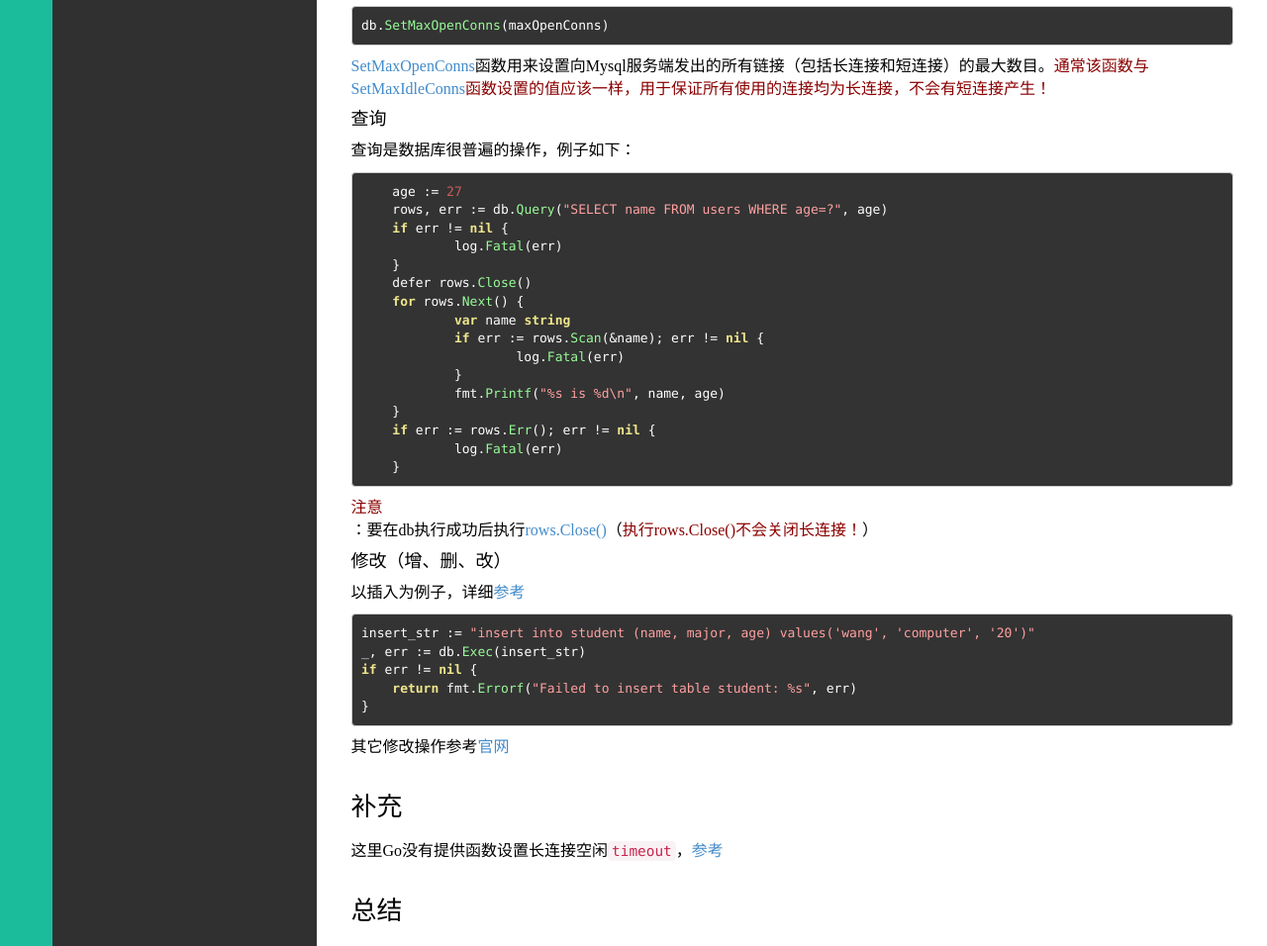
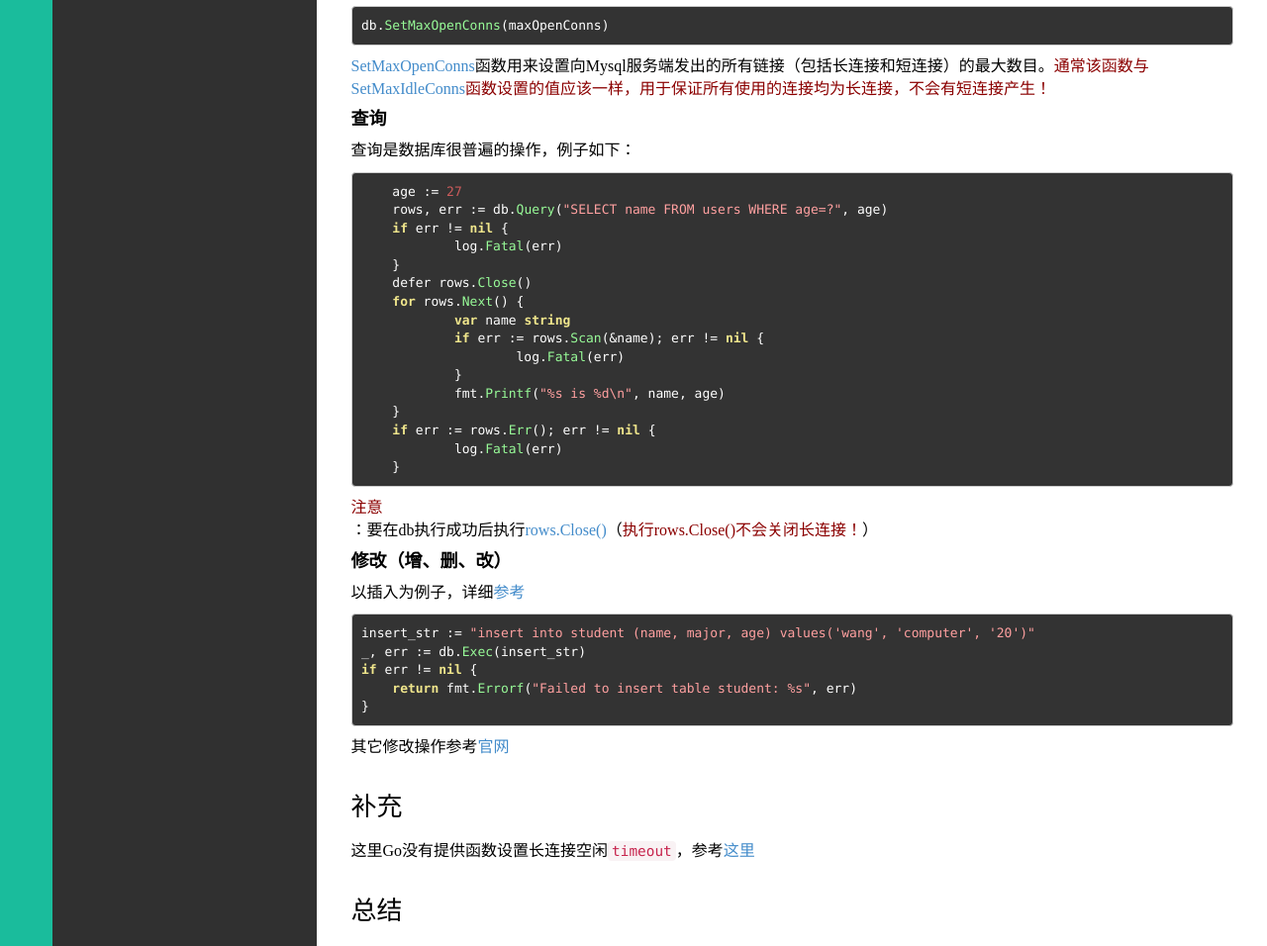
Before and after one commit to duyanghao/duyanghao.github.io, a Jekyll site: the page built from _posts/技术/2016-10-22-go-mysql.md, in a window 1280 px wide. Shown: the part 2682-3638 px from the top of the page at 99% size. Built offline with Jekyll 4.4.1, drawn with Linux system fonts in a browser that asks for light colours; comment, search, counter and statistics services are not loaded.

Commit message:
Update 2016-10-22-go-mysql
Signed-off-by: duyanghao <1294057873@qq.com>

````diff
--- a/_posts/技术/2016-10-22-go-mysql.md
+++ b/_posts/技术/2016-10-22-go-mysql.md
@@ -131,7 +131,9 @@ db.SetMaxOpenConns(maxOpenConns)
 
 [SetMaxOpenConns](https://golang.org/src/database/sql/sql.go?s=16528:16564#L590)函数用来设置向Mysql服务端发出的所有链接（包括长连接和短连接）的最大数目。<font color="#8B0000">通常该函数与</font>[SetMaxIdleConns](https://golang.org/src/database/sql/sql.go?s=15640:15676#L557)<font color="#8B0000">函数设置的值应该一样，用于保证所有使用的连接均为长连接，不会有短连接产生！</font>
 
-#### 查询
+
+
+#### **查询**
 查询是数据库很普遍的操作，例子如下：
 
 ```
@@ -156,7 +158,8 @@ db.SetMaxOpenConns(maxOpenConns)
 <font color="#8B0000">注意</font>：要在db执行成功后执行[rows.Close()](https://golang.org/pkg/database/sql/#Rows)（<font color="#8B0000">执行rows.Close()不会关闭长连接！</font>）
 
 
-#### 修改（增、删、改）
+
+#### **修改（增、删、改）**
 以插入为例子，详细[参考](https://golang.org/pkg/database/sql/#DB.Exec)
 
 ```
@@ -170,7 +173,7 @@ if err != nil {
 其它修改操作参考[官网](https://golang.org/pkg/database/sql/#pkg-index)
 
 ### 补充
-这里Go没有提供函数设置长连接空闲`timeout`，[参考](https://github.com/go-sql-driver/mysql/issues/488#event-829185787)
+这里Go没有提供函数设置长连接空闲`timeout`，参考[这里](https://github.com/go-sql-driver/mysql/issues/488#event-829185787)
 
 ### 总结
 对于连接池，总结了Tcp链接timeout、长连接的最长使用时间、连接池大小以及发送链接的最大数目；对于Mysql的操作，总结了增、删、改、查等。后续还会补充链接read/write timeout设置问题……
````
